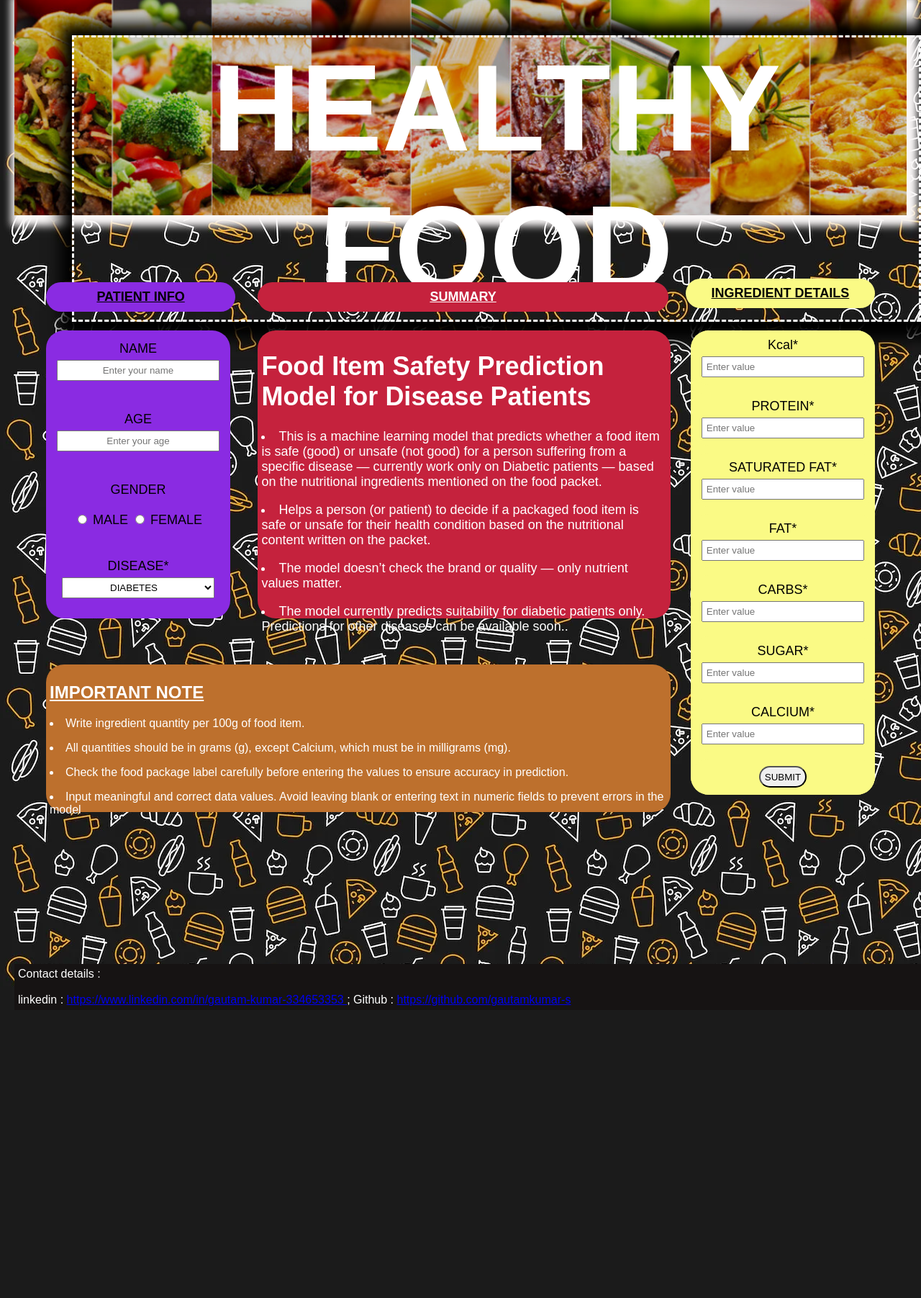
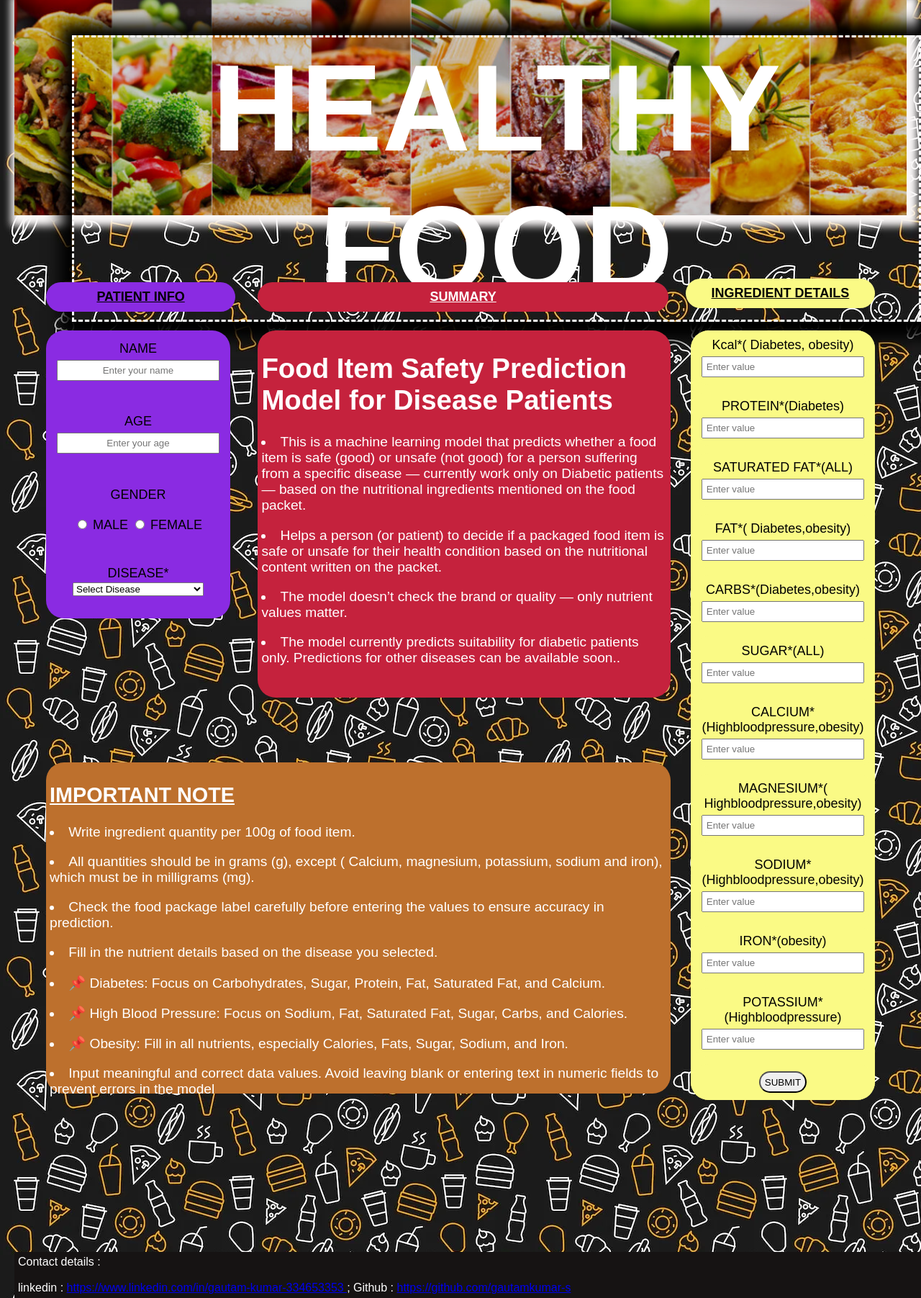
Before and after one commit to gautamkumar-s/Food-Item-Safety-Prediction-Model-for-Disease-Patient, a Flask app: page / in a window 1280 px wide. Shown: the part 21-1824 px from the top of the page at 72% size. Before the commit the page ends 1418 px from the top, so only its background shows below. Run offline with Flask 3, Linux system fonts and the light colour scheme; parts of the project's set-up code (start-up, migrations or seed data) failed here and were passed over.

Commit message:
Update dia.html

```diff
--- a/templates/dia.html
+++ b/templates/dia.html
@@ -55,7 +55,7 @@
     }
     .output{
         position: absolute;
-        top: 155%;
+        top: 205%;
         right: 5%;
         text-align: center;
         width: 100%;
@@ -110,14 +110,14 @@
     .information{
       width: 67%;
       position: absolute;
-      top: 118%;
+      top: 135%;
       left: 5%;
       background-color: rgb(189, 112, 45);
       color: white;
       padding: 5px;
       border-radius: 25px;
-
-      height: 195px;
+      font-size: larger;
+      height: 450px;
     }
     .summary{
       width: 44%;
@@ -127,8 +127,9 @@
       background-color: rgb(197, 34, 61);
       color: white;
       padding: 5px;
-      font-size: large;
-      height: 390px;
+      font-size: larger;
+      height: 500px;
+
       border-radius: 25px;
     }
     .summaryhead{
@@ -183,7 +184,7 @@
       color: white;
       display: block;
       position: absolute;
-      top: 170%;;
+      top: 220%;;
       height: auto;
       padding: 5px;
 
@@ -206,8 +207,20 @@
 <div class="information">
   <h2><u>IMPORTANT NOTE</u></h2>
   <p><li>Write ingredient quantity per 100g of food item.</li></p>
-  <p><li>All quantities should be in grams (g), except Calcium, which must be in milligrams (mg).</li></p>
+  <p><li>All quantities should be in grams (g), except ( Calcium, magnesium, potassium, sodium and iron), which must be in milligrams (mg).</li></p>
   <p><li>Check the food package label carefully before entering the values to ensure accuracy in prediction.</li></p>
+  <p><li>
+    Fill in the nutrient details based on the disease you selected.
+
+
+
+
+  </li></p>
+  <p><li>📌 Diabetes: Focus on Carbohydrates, Sugar, Protein, Fat, Saturated Fat, and Calcium.
+</li></p>
+  <p><li>📌 High Blood Pressure: Focus on Sodium, Fat, Saturated Fat, Sugar, Carbs, and Calories.
+</li></p>
+  <p><li>📌 Obesity: Fill in all nutrients, especially Calories, Fats, Sugar, Sodium, and Iron.</li></p>
   <p><li>Input meaningful and correct data values. Avoid leaving blank or entering text in numeric fields to prevent errors in the model</li></p>
 </div>
 
@@ -227,61 +240,70 @@
 
   <div class="item " style="width: 19%;text-align: center; font-size: large;position: absolute;top: 51%;right: 5%;"><U> <b>INGREDIENT DETAILS</b></U> </div>
 
-  <form class="container" method="POST">
+  <form  method="POST">
 
-
+      <div class="container">
         <div class="item">
-      <div>Kcal*</div>
+          <div>Kcal*( Diabetes, obesity)
+          </div>
           <input type="text"  name="kcal" placeholder="Enter value">
         </div>
 
         <div class="item">
-      <div>PROTEIN*</div>
+          <div>PROTEIN*(Diabetes)</div>
           <input type="text" name="protein" placeholder="Enter value">
         </div>
 
         <div class="item">
-      <div>SATURATED FAT*</div>
+          <div>SATURATED FAT*(ALL)</div>
           <input type="text" name="saturated_fat" placeholder="Enter value">
         </div>
 
         <div class="item">
-      <div>FAT*</div>
+          <div>FAT*( Diabetes,obesity)</div>
           <input type="text" name="fat" placeholder="Enter value">
         </div>
 
         <div class="item">
-      <div>CARBS*</div>
+          <div>CARBS*(Diabetes,obesity)</div>
           <input type="text" name="carbs" placeholder="Enter value">
         </div>
 
         <div class="item">
-      <div>SUGAR*</div>
+          <div>SUGAR*(ALL)</div>
           <input type="text" name="sugar"placeholder="Enter value">
         </div>
 
         <div class="item">
-      <div>CALCIUM*</div>
+          <div>CALCIUM*(Highbloodpressure,obesity)</div>
           <input type="text"  name="calcium" placeholder="Enter value">
         </div>
 
+        <div class="item">
+          <div>MAGNESIUM*( Highbloodpressure,obesity)</div>
+          <input type="text"  name="magnesium" placeholder="Enter value">
+        </div>
+
+        <div class="item">
+          <div>SODIUM*(Highbloodpressure,obesity)</div>
+          <input type="text"  name="sodium" placeholder="Enter value">
+        </div>
+
+        <div class="item">
+          <div>IRON*(obesity)</div>
+          <input type="text"  name="iron" placeholder="Enter value">
+        </div>
+
+        <div class="item">
+          <div>POTASSIUM*(Highbloodpressure)</div>
+          <input type="text"  name="potassium" placeholder="Enter value">
+        </div>
+
         <div class="item"><button type="submit" style="width: auto; height: 30px;border-radius: 15px;"> SUBMIT </button></div>
-  </form>
-
-
-
-  <div class="details" style="background-color: blueviolet;width: 19%;text-align: center; font-size: large;position: absolute;top: 51%;left: 5%;border-radius: 25px;"><u><b>PATIENT INFO</b></u> </div>
-  <footer>
-    <div class="footer"> Contact details : </div>
-    <br>
-    <div class="footer">
-      linkedin : <a href="https://www.linkedin.com/in/gautam-kumar-334653353"> https://www.linkedin.com/in/gautam-kumar-334653353 </a> ;      Github : <a href="https://github.com/gautamkumar-s">https://github.com/gautamkumar-s</a>
       </div>
 
 
-  </footer>
-  <form class="info">
-
+      <div class="info">
         <div class="details">
           <div>NAME</div>
           <input type="text" placeholder="Enter your name">
@@ -300,16 +322,32 @@
           <label for="female">FEMALE</label>
         </div>
 
-    <div class="details">
+        <div class="details" >
           <div>DISEASE*</div>
-      <select name="diesase" id="diesase">
+          <select name="disease" id="disease" required >
+            <option value="" disabled selected>Select Disease</option>
             <option value="Diabetes">DIABETES</option>
             <option value="highbloodpressure">HIDH BLOOD PRESSURE</option>
             <option value="obesity">OBESITY</option>
-        <option value="heart disease">HEART DISEASE</option>
-        <option value="hypertension">HYPERTENSION</option>
+          </select>
         </div>
+      </div>
+
   </form>
+
+
+
+  <div class="details" style="background-color: blueviolet;width: 19%;text-align: center; font-size: large;position: absolute;top: 51%;left: 5%;border-radius: 25px;"><u><b>PATIENT INFO</b></u> </div>
+  <footer>
+    <div class="footer"> Contact details : </div>
+    <br>
+    <div class="footer">
+      linkedin : <a href="https://www.linkedin.com/in/gautam-kumar-334653353"> https://www.linkedin.com/in/gautam-kumar-334653353 </a> ;      Github : <a href="https://github.com/gautamkumar-s">https://github.com/gautamkumar-s</a>
+    </div>
+
+
+  </footer>
+
 
 
 
```
Lines whose indentation alone changed are shown as unchanged.
